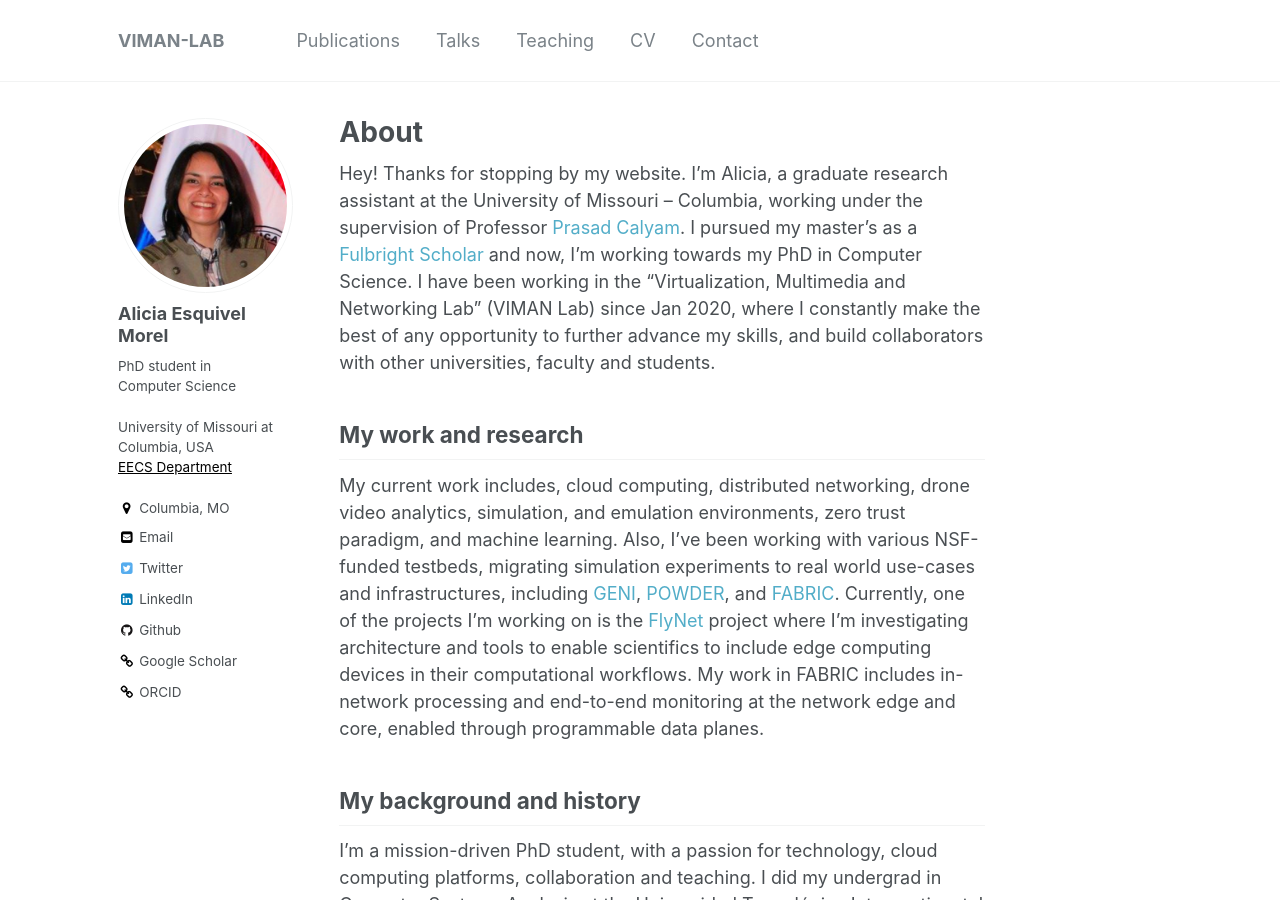
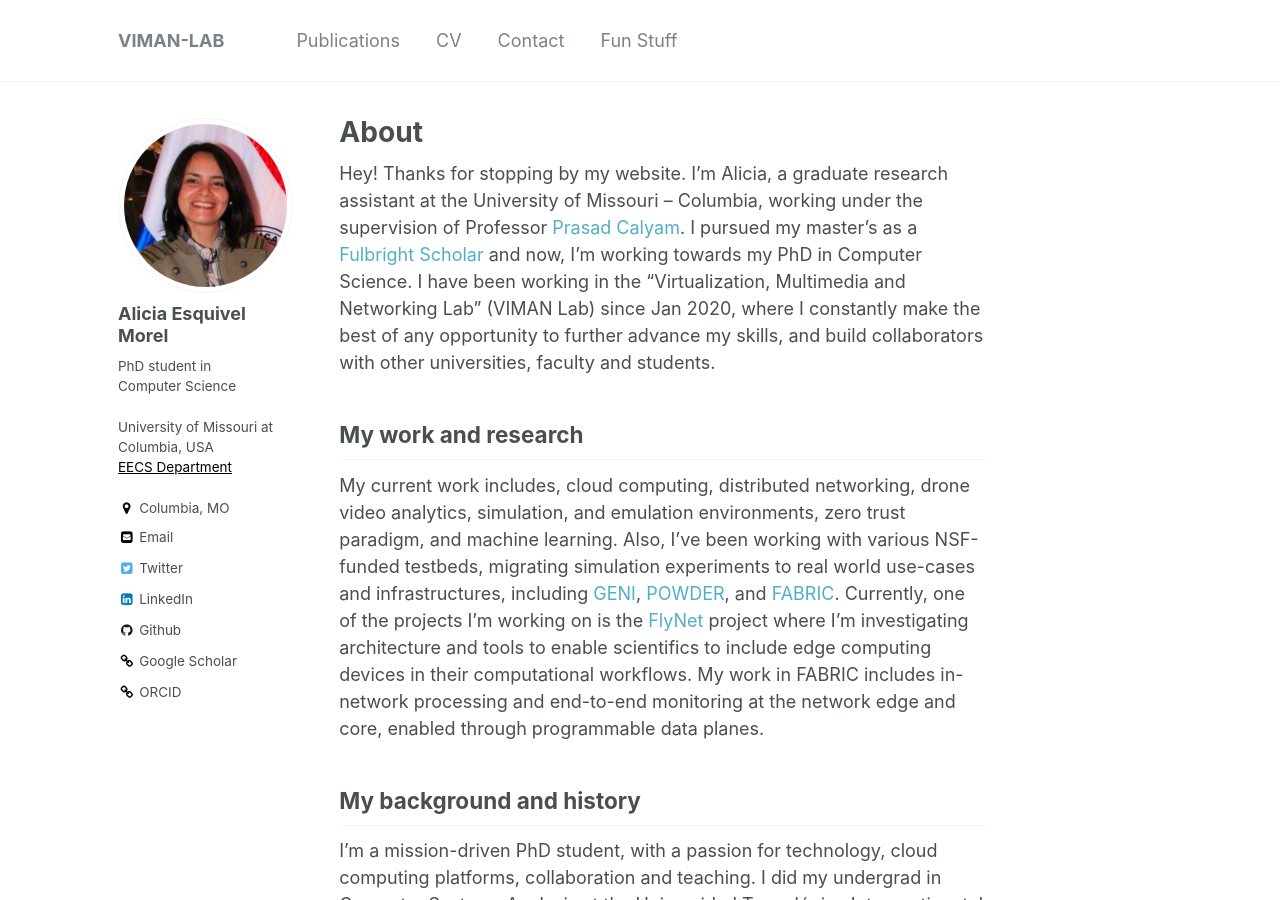
Before and after one commit to alicesquivel/alicesquivel.github.io, a Jekyll site: the page built from _pages/about.md, in a window 1280 px wide and 900 px high. Built offline with Jekyll 4.4.1, drawn with Linux system fonts in a browser that asks for light colours.

Commit message:
Add fun stuff tab

```diff
--- a/_data/navigation.yml
+++ b/_data/navigation.yml
@@ -3,14 +3,13 @@ main:
   - title: "Publications"
     url: /articles/
 
-  - title: "Talks"
-    url: /talks/
+
 
   # - title: "Expressions"
   #   url: /expressions/
 
-  - title: "Teaching"
-    url: /teaching/
+  # - title: "Teaching"
+  #   url: /teaching/
 
   # - title: "Blog Posts"
   #   url: /year-archive/
@@ -20,3 +19,6 @@ main:
 
   - title: "Contact"
     url: /contact/
+
+  - title: "Fun Stuff"
+    url: /fun/
```
